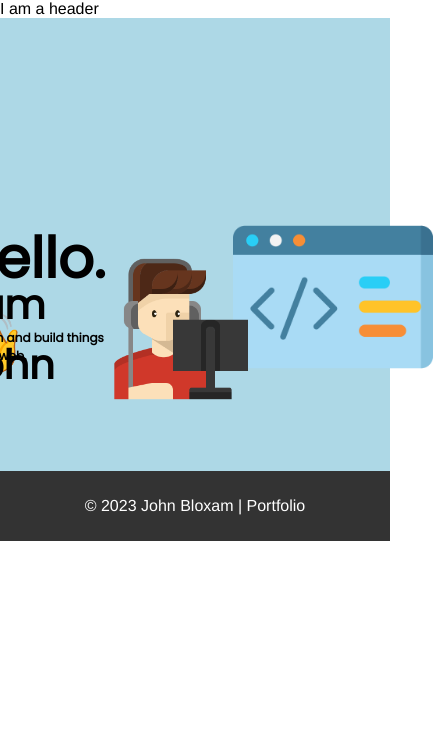
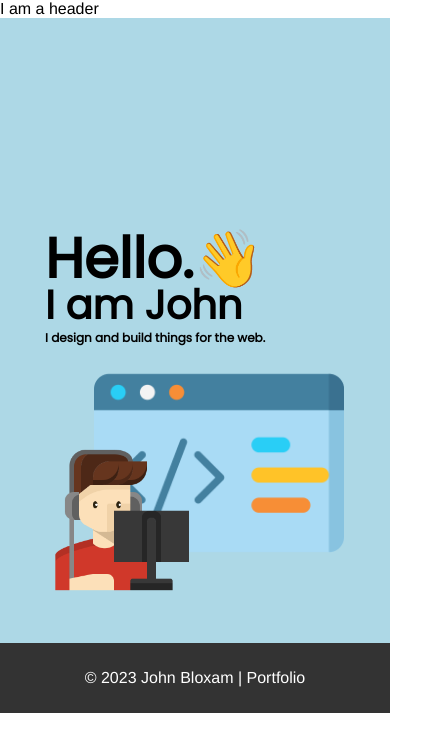
Before and after one commit to JohnXander/portfolio-2023, a Next.js app: page / in a window 390 px wide. Shown: the top 752 px of the page, 433 px wide, since content can reach past the window. Built offline with nearby package versions, Linux system fonts and the light colour scheme.

Commit message:
add wrap for responsiveness

```diff
--- a/src/components/home/homepage.tsx
+++ b/src/components/home/homepage.tsx
@@ -22,8 +22,8 @@ export const HomePage = () => {
                     <Image
                         className="screen"
                         src={screenIcon}
-                        width={200}
-                        height={200}
+                        width={250}
+                        height={250}
                         alt={"screen"}
                     />
                 </div>
--- a/styles/globals.sass
+++ b/styles/globals.sass
@@ -7,13 +7,14 @@ body
 .hero
   background-color: lightblue
   display: flex
+  flex-wrap: wrap
   justify-content: center
   align-items: center
   padding-top: 10rem
   padding-bottom: 3rem
   .hero_images
     position: relative
-    padding-left: 8rem
+    padding-left: 3rem
   .programmer
     position: absolute
     bottom: 0
@@ -32,10 +33,6 @@ body
       font-size: 0.75rem
       top: 8.7rem
 
-a
-  color: inherit
-  text-decoration: none
-
 footer
   background-color: #333
   color: #fff
```
